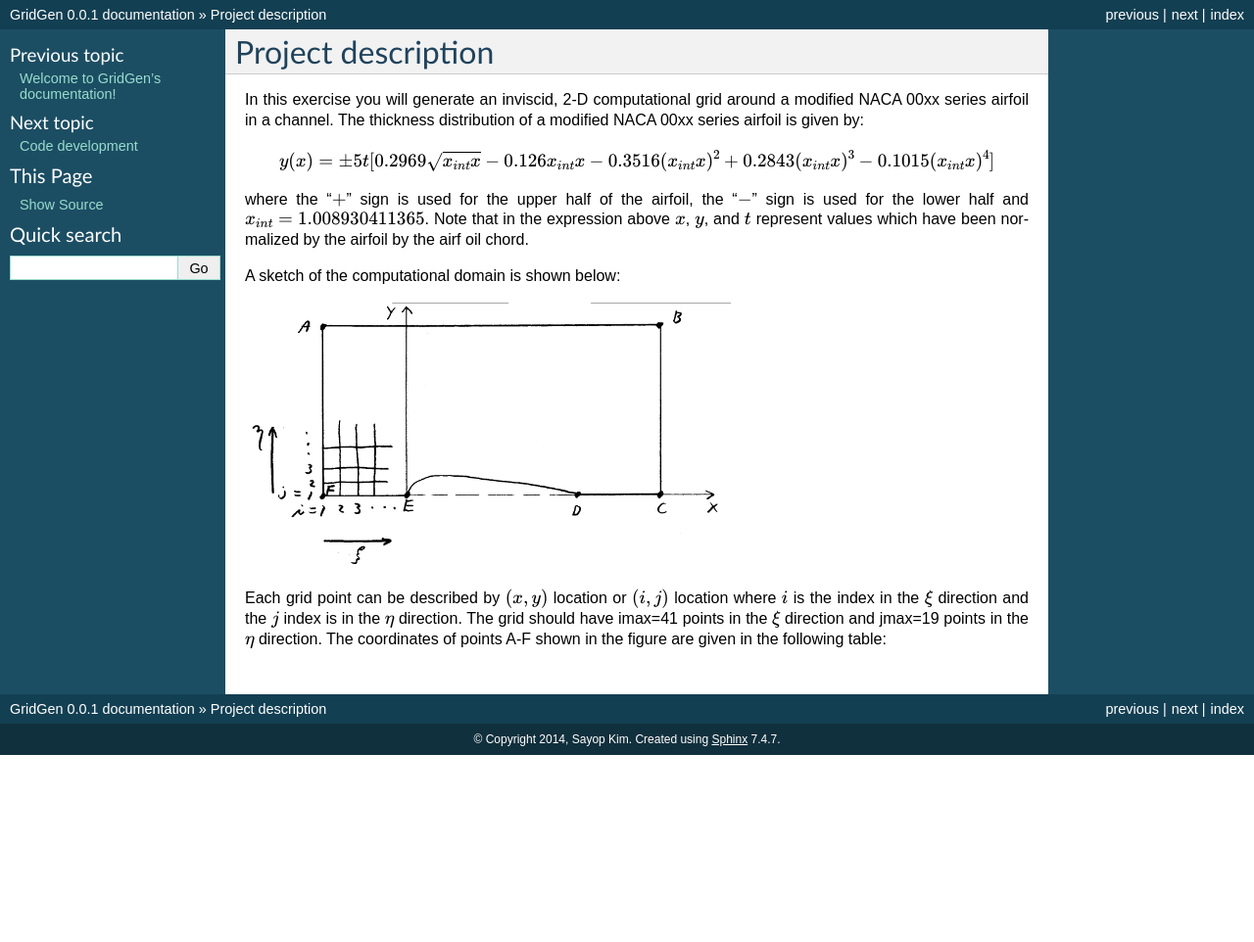
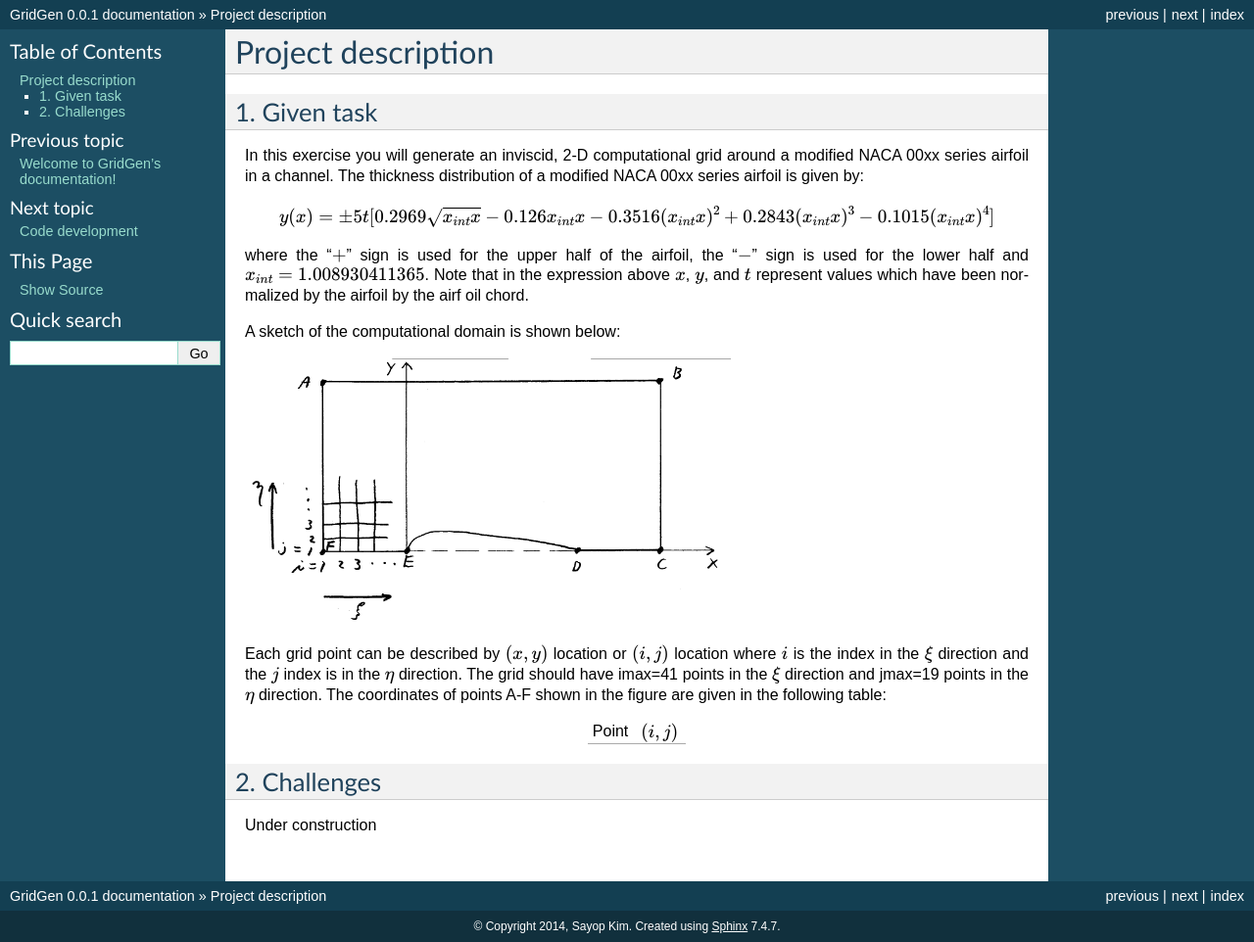
Before and after one commit to sayop/GridGen, a Sphinx documentation site: the page built from docs/source/PrjDescription/contents.rst, in a window 1280 px wide. Shown: the whole page at 98% size. Built offline with Sphinx 7.4.7, drawn with Linux system fonts in a browser that asks for light colours; before the commit the page ends 900 px from its top, so only the background shows below that.

Commit message:
updated on docs

```diff
--- a/docs/source/PrjDescription/contents.rst
+++ b/docs/source/PrjDescription/contents.rst
@@ -1,6 +1,8 @@
 Project description
 ===================
 
+1. Given task
+-------------
 
 In this exercise you will generate an inviscid, 2-D computational grid around a modified NACA 00xx series airfoil in a channel. The thickness distribution of a modified NACA 00xx series airfoil is given by:
 
@@ -16,3 +18,12 @@ A sketch of the computational domain is shown below:
    :scale: 60%
 
 Each grid point can be described by :math:`(x,y)` location or :math:`(i,j)` location where :math:`i` is the index in the :math:`\xi` direction and the :math:`j` index is in the :math:`\eta` direction. The grid should have imax=41 points in the :math:`\xi` direction and jmax=19 points in the :math:`\eta` direction. The coordinates of points A-F shown in the figure are given in the following table:
+
++--------+---------------+
+| Point  | :math:`(i,j)` |
++--------+---------------+
+
+2. Challenges
+-------------
+
+Under construction
```
Also changed, not shown: 6 other files.
